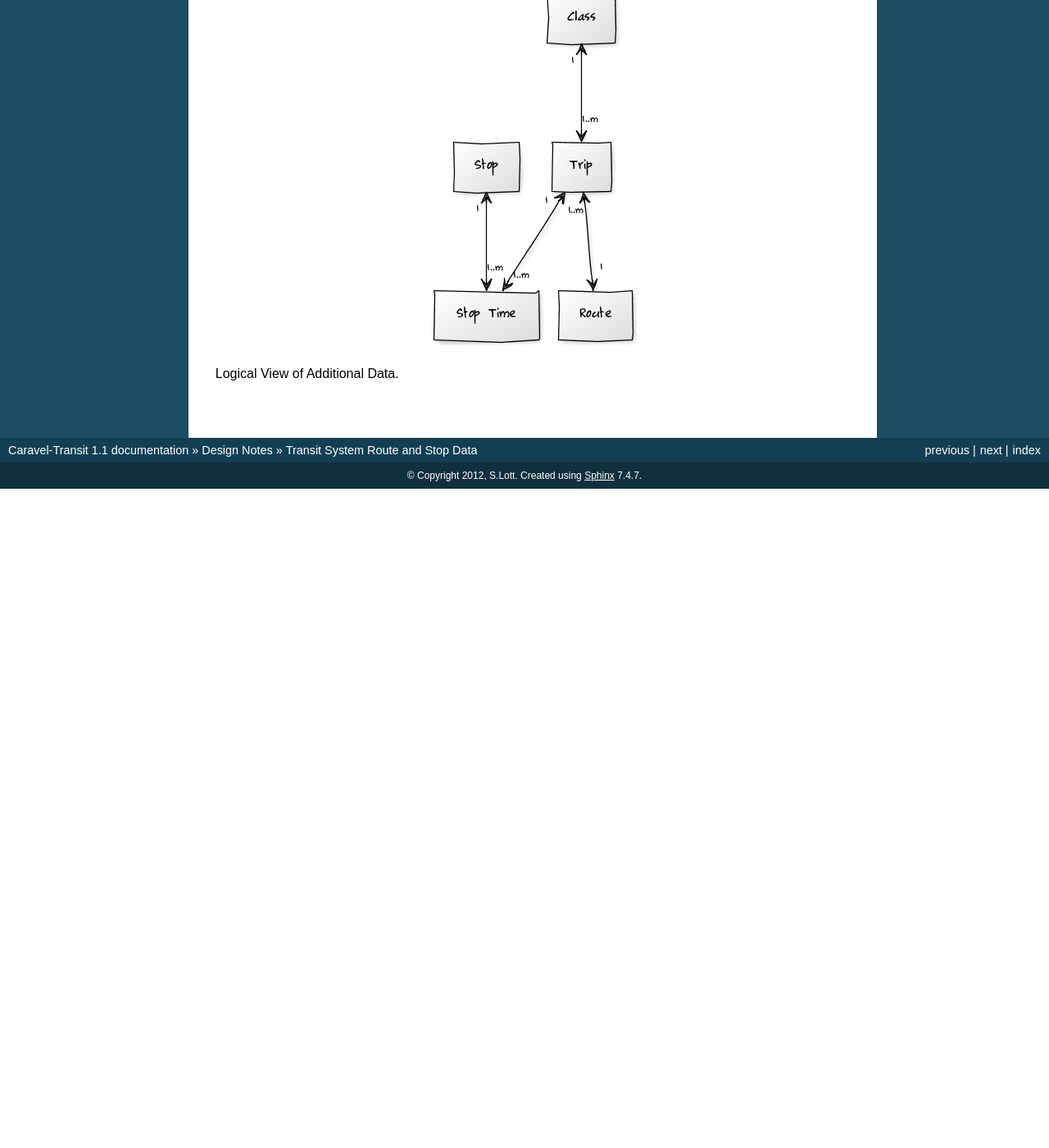
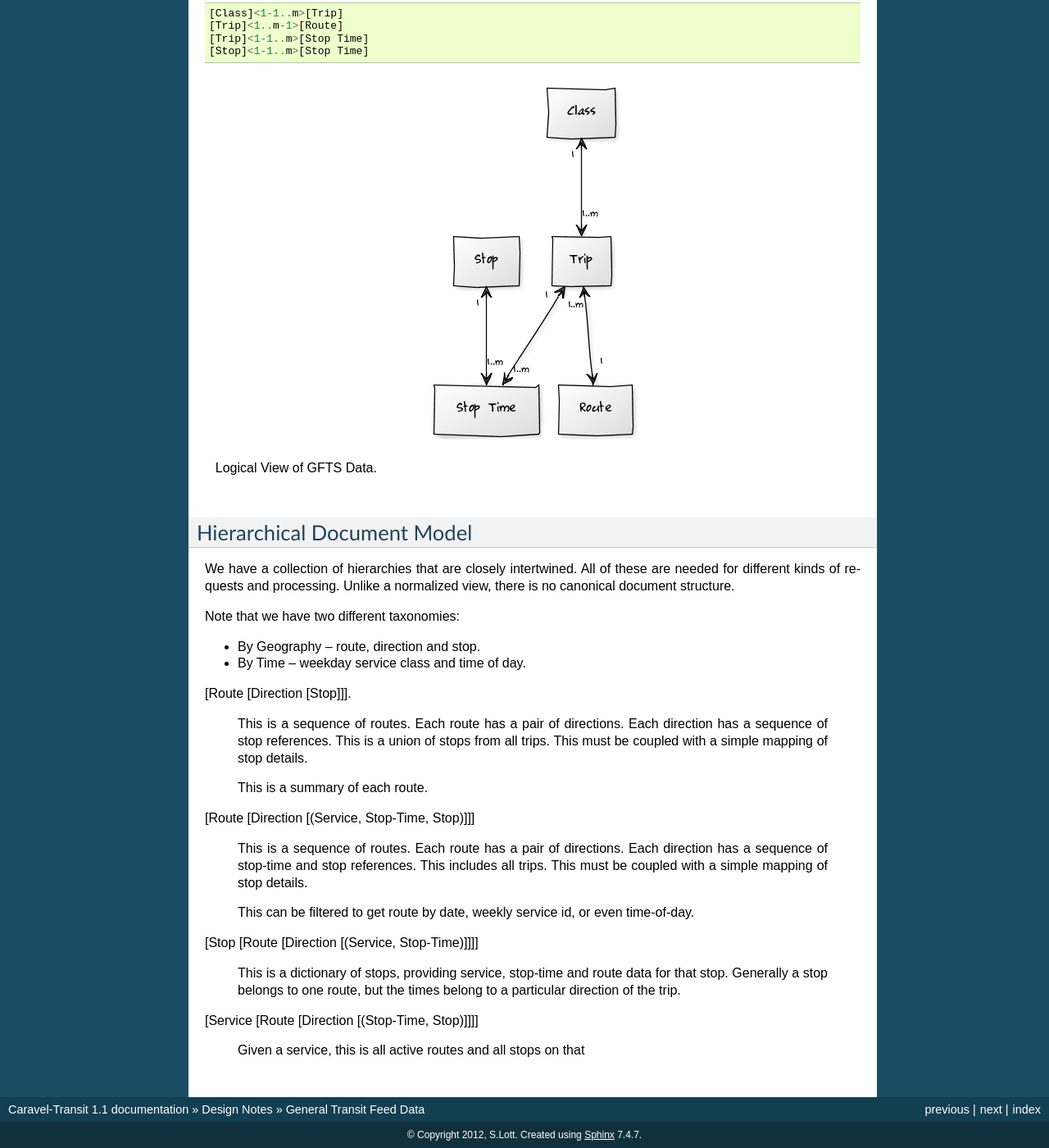
Before and after one commit to slott56/Caravel-Transit, a Sphinx documentation site: the page built from doc/source/design/additional_data.rst, in a window 1280 px wide and 1400 px high, scrolled down 3035 px. Shown: the whole window at 82% size. Built offline with Sphinx 7.4.7, drawn with Linux system fonts in a browser that asks for light colours; formulas are drawn with MathJax 3; before the commit the page ends 3631 px from its top, so only the background shows below that; some of the changed text lies outside the part shown.

Commit message:
Update documentation

```diff
--- a/doc/source/design/additional_data.rst
+++ b/doc/source/design/additional_data.rst
@@ -1,11 +1,15 @@
 ..  _design.transit:
 
-Transit System Route and Stop Data
+General Transit Feed Data
 =====================================
 
 See http://googletf.gohrt.com/google_transit.zip
 
-This contains the following files:
+See http://www.gtfs-data-exchange.com/agency/hampton-roads-transit-hrt/
+
+See https://developers.google.com/transit/gtfs/reference
+
+Per the GTFS standard, this contains the following files:
 
 -   agency.txt
 -   calendar.txt
@@ -17,7 +21,6 @@ This contains the following files:
 -   stops.txt
 -   trips.txt
 
-These are all CSV files with additional information.
 
 Agency
 --------
@@ -158,15 +161,22 @@ The stop time for each trip around a route.
 
 The timepoint is a 0/1 flag of some kind.
 
-Data Model
---------------
+GTFS Data Model
+----------------
 
-We'll ignore Agency, Fare Attributes and Fare Rules.
+The GTFS is a normalied, relational model.  This can, however, be restructured into
+hierarchical "document" model that's more useful.  First, we'll
+look at the normalized view.
 
-It appears that `Calendar`_ defines a class of service (WE, SA, SU, MR, FR) and the
+We can ignore Agency, Fare Attributes and Fare Rules for the purposes of
+determining bus arrival times.
+
+The `Calendar`_ defines a class of service (WE, SA, SU, MR, FR) and the
 days on which that class of service is offered.
 
 The `Calendar Dates`_ provides for two kinds of exceptions, coded ``1`` and ``2``.
+A value of 1 indicates that service has been added for the specified date.
+A value of 2 indicates that service has been removed for the specified date.
 
 For a given class of service, the `Trips`_ defines the routes that apply.  Each
 route may have several trips during the day.
@@ -184,4 +194,46 @@ A YUML (http://www.yuml.me) specification::
 
 ..  figure:: 600cd99.png
 
-    Logical View of Additional Data.
+    Logical View of GFTS Data.
+
+Hierarchical Document Model
+----------------------------
+
+We have a collection of hierarchies that are closely intertwined.  All of these
+are needed for different kinds of requests and processing.  Unlike a normalized
+view, there is no canonical document structure.
+
+Note that we have two different taxonomies:
+
+-   By Geography -- route, direction and stop.
+
+-   By Time -- weekday service class and time of day.
+
+[Route [Direction [Stop]]].
+
+    This is a sequence of routes. Each route has a pair of directions.
+    Each direction has a sequence of stop references.
+    This is a union of stops from all trips.
+    This must be coupled with a simple mapping of stop details.
+
+    This is a summary of each route.
+
+[Route [Direction [(Service, Stop-Time, Stop)]]]
+
+    This is a sequence of routes. Each route has a pair of directions.
+    Each direction has a sequence of stop-time and stop references.
+    This includes all trips.
+    This must be coupled with a simple mapping of stop details.
+
+    This can be filtered to get route by date, weekly service id,
+    or even time-of-day.
+
+[Stop [Route [Direction [(Service, Stop-Time)]]]]
+
+    This is a dictionary of stops, providing service, stop-time and route
+    data for that stop.  Generally a stop belongs to one route,
+    but the times belong to a particular direction of the trip.
+
+[Service [Route [Direction [(Stop-Time, Stop)]]]]
+
+    Given a service, this is all active routes and all stops on that
```
